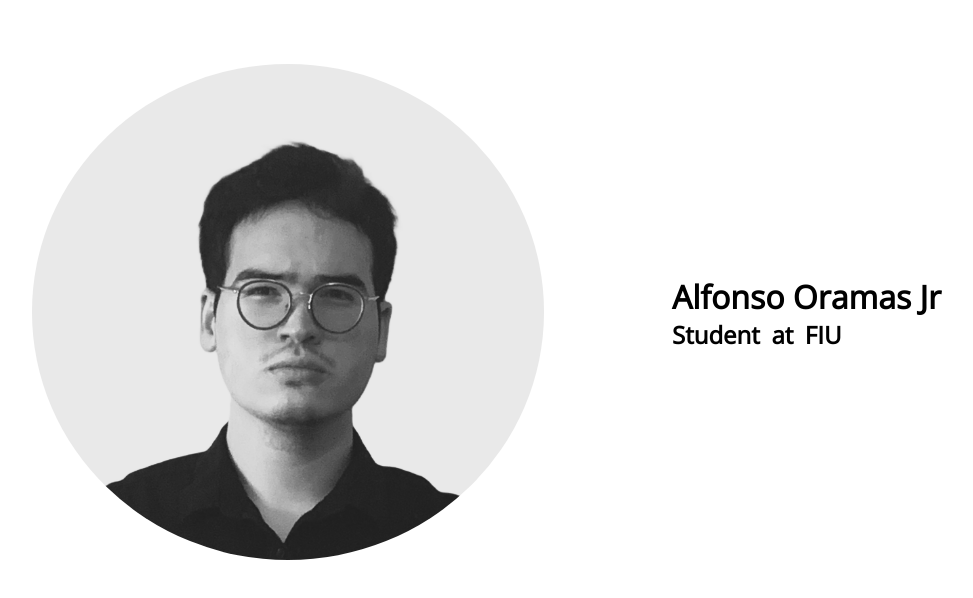
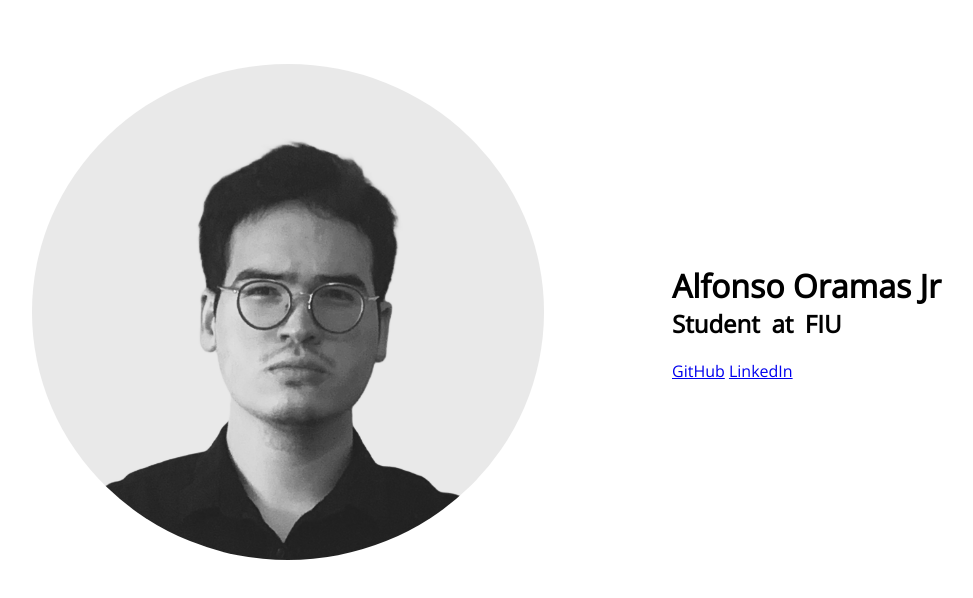
Before and after one commit to alfonsoOramasJr/alfonsoOramasJr.github.io, a plain HTML site: page index.html in a window 1280 px wide. Shown: the whole page, without its empty margins (32-1005 px from the left). Drawn offline with nearby package versions, Linux system fonts and the light colour scheme.

Commit message:
NEW: Added links to GitHub and LinkedIn

```diff
--- a/index.html
+++ b/index.html
@@ -15,6 +15,7 @@
 
     <body>
         <div class="header-container">
+
             <img src="resources/images/profile-black-and-white.jpg" class="header-profile-picture"></img>
             <div class="header-right-side-container">
                 <h1 class="name">Alfonso Oramas Jr</h1>
@@ -23,6 +24,10 @@
                     <h2 class="seperator header-item">at</h2>
                     <h2 class="company header-item">FIU</h2>
                 </div>
+                <div class="direct-links">
+                    <a href="https://github.com/alfonsoOramasJr/alfonsoOramasJr.github.io" class="GitHub">GitHub</a>
+                    <a href="https://www.linkedin.com/in/alfonso-oramas-jr/" class="LinkedIn">LinkedIn</a>
+                </div>
             </div>
         </div>
 
```
